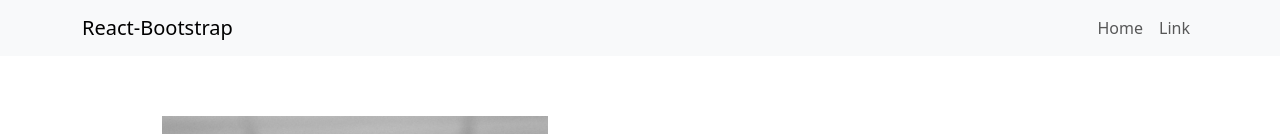
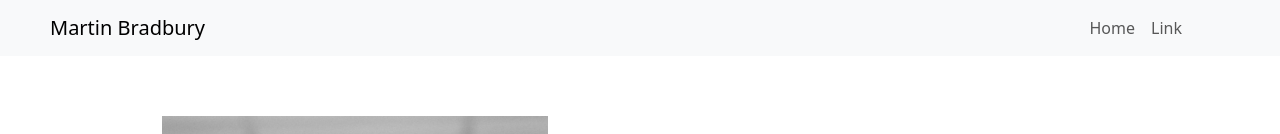
Before and after one commit to MartinBradbury/mebresume, a React (Vite) app in the folder resume/: page / in a window 1280 px wide. Shown: the top 134 px of the page. Built offline with nearby package versions, Linux system fonts and the light colour scheme.

Commit message:
added layout in navbar css

```diff
--- a/resume/src/components/NavBar.jsx
+++ b/resume/src/components/NavBar.jsx
@@ -1,13 +1,13 @@
 import Container from 'react-bootstrap/Container';
 import Nav from 'react-bootstrap/Nav';
 import Navbar from 'react-bootstrap/Navbar';
-import NavDropdown from 'react-bootstrap/NavDropdown';
+import styles from '../styles/NavBar.module.css'
 
 function NavBar() {
   return (
     <Navbar expand="lg" className="bg-body-tertiary">
-      <Container>
-        <Navbar.Brand href="#home">React-Bootstrap</Navbar.Brand>
+      <Container className={styles.layout}>
+        <Navbar.Brand href="#home">Martin Bradbury</Navbar.Brand>
         <Navbar.Toggle aria-controls="basic-navbar-nav" />
         <Navbar.Collapse id="basic-navbar-nav">
           <Nav className="ms-auto">
--- a/resume/src/styles/NavBar.module.css
+++ b/resume/src/styles/NavBar.module.css
@@ -0,0 +1,4 @@
+.layout {
+    margin-left: 50px;
+    padding: 0px;
+}
```
